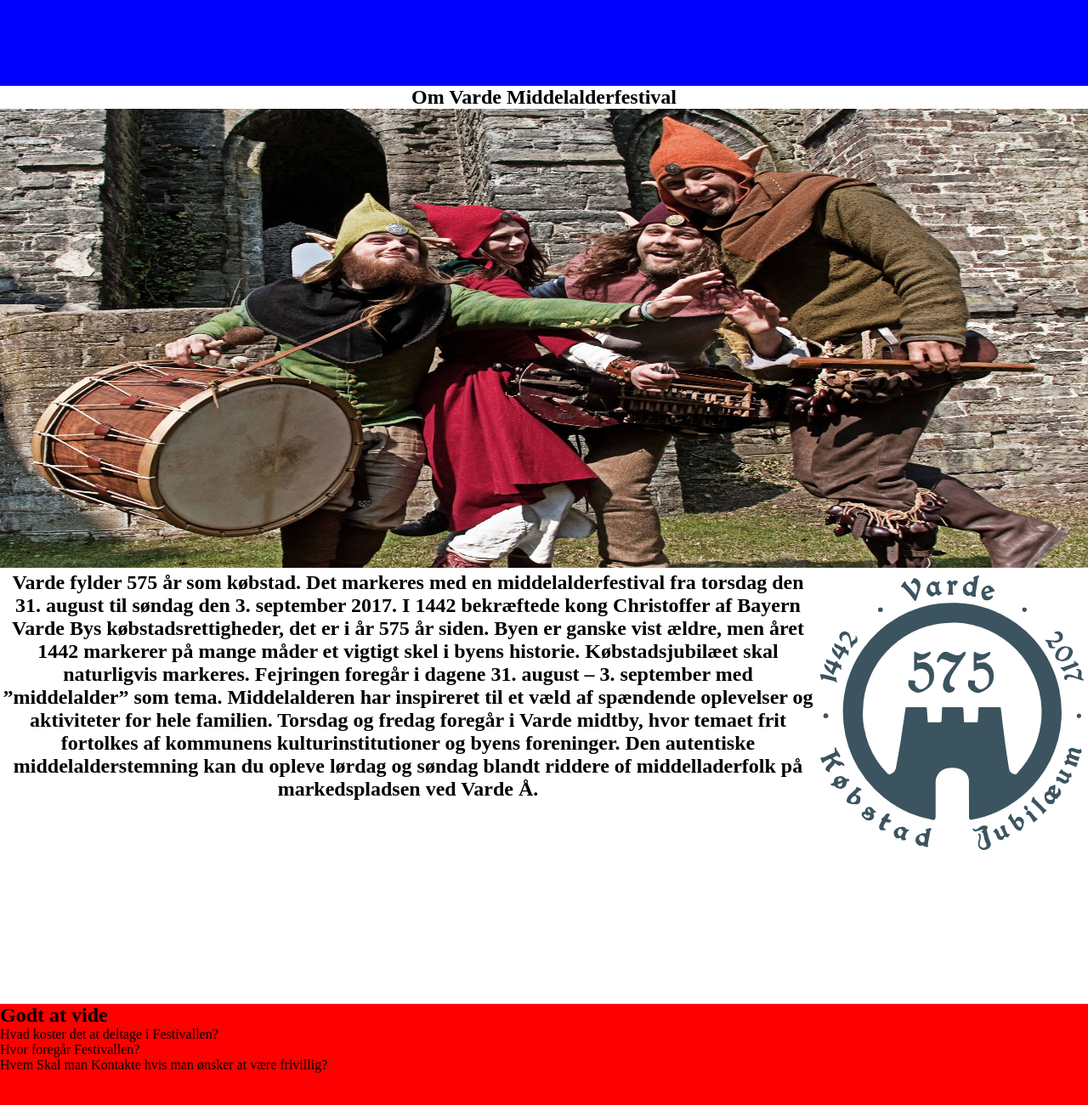
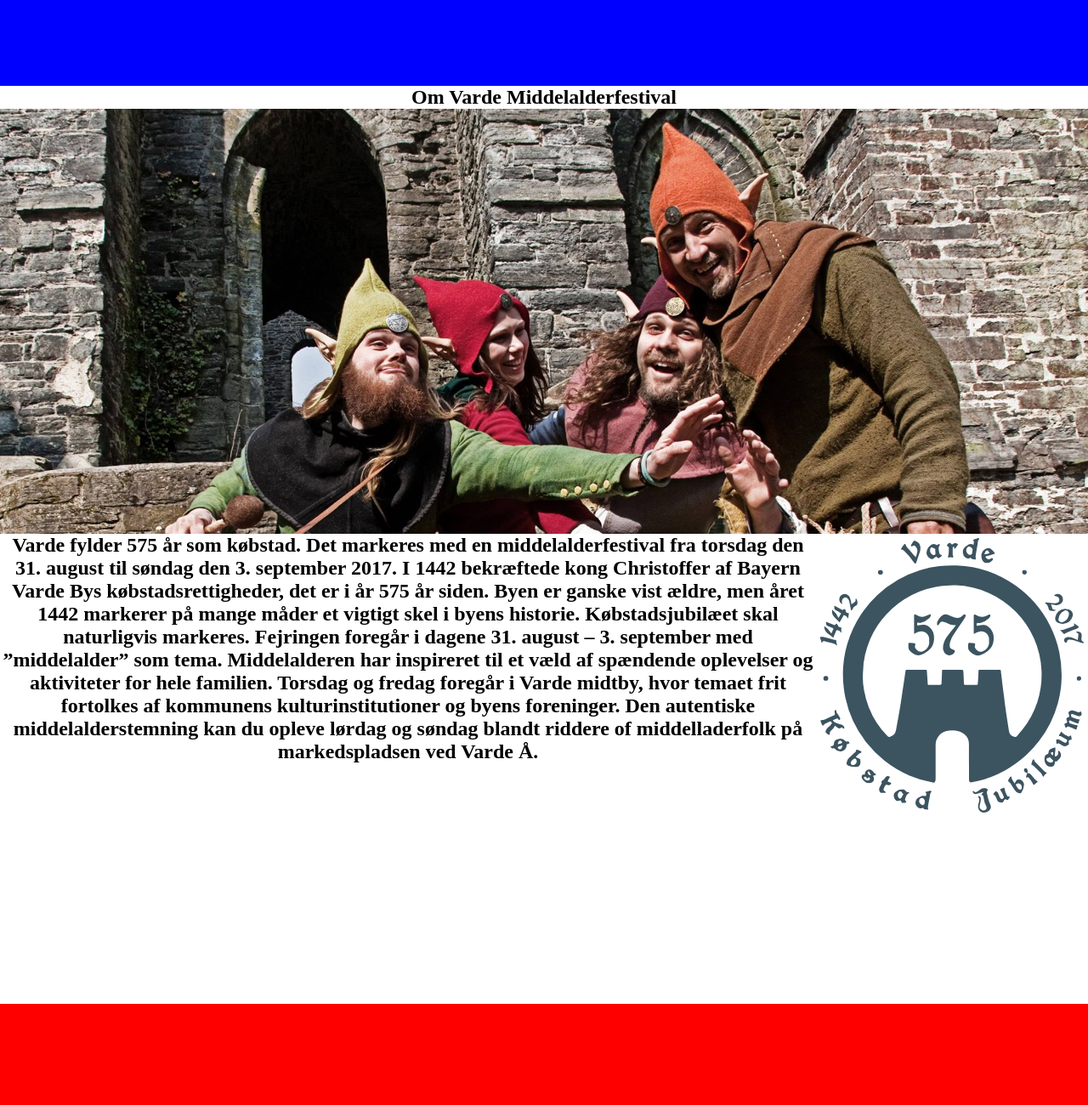
Before and after one commit to sangboi2/vardekultur, a plain HTML site: page index.html in a window 1280 px wide. Shown: the part 2239-3539 px from the top of the page at 85% size. Drawn offline with Linux system fonts and the light colour scheme.

Commit message:
Billedestørrelse og logo tilpasset

```diff
--- a/assets/css/master.css
+++ b/assets/css/master.css
@@ -70,11 +70,12 @@ width; 100%;
 
 #om-festivallen {
 	text-align: center;
+
 }
 
 .om-festivallen {
-	height: 50%;
 	width: 100%;
+	display: block;
 }
 .varde-logo {
 	height: 100%;
@@ -84,6 +85,13 @@ width; 100%;
 	display: flex;
 	flex-direction: row;
 }
+
+.banner-container {
+	overflow: hidden;
+	width: 100%;
+	height: 500px;
+}
+
 .om-festivallen-tekst {
 	display: block;
 	order: 1;
--- a/index.html
+++ b/index.html
@@ -44,7 +44,7 @@
 
           <section id="om-festivallen">
             <h1>Om Varde Middelalderfestival</h1>
-            <img class="om-festivallen" src="assets/images/om-festivallen.jpg">
+            <div class="banner-container"><img class="om-festivallen" src="assets/images/om-festivallen.jpg"></div>
             <div class="tekst-logo">
             <div class="om-festivallen-logo">  <img class="varde-logo" src="assets/graphics/varde-logo.svg"></div>
             <div class="om-festivallen-tekst"><h2>Varde fylder 575 år som købstad. Det markeres med en middelalderfestival fra torsdag den 31. august til søndag den 3. september 2017.
@@ -59,12 +59,7 @@
           </section>
 
       <section id="godt-at-vide">
-        <h1>Godt at vide</h1>
-          <ul id="aboutwrapper">
-            <li class="infobox">Hvad koster det at deltage i Festivallen?</li>
-            <li class="infobox">Hvor foregår Festivallen?</li>
-            <li class="infobox">Hvem Skal man Kontakte hvis man ønsker at være frivillig?</li>
-          </ul>
+
       </section>
 
 
```
